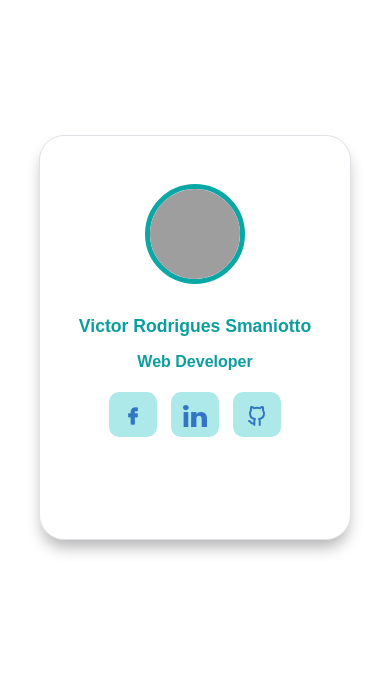
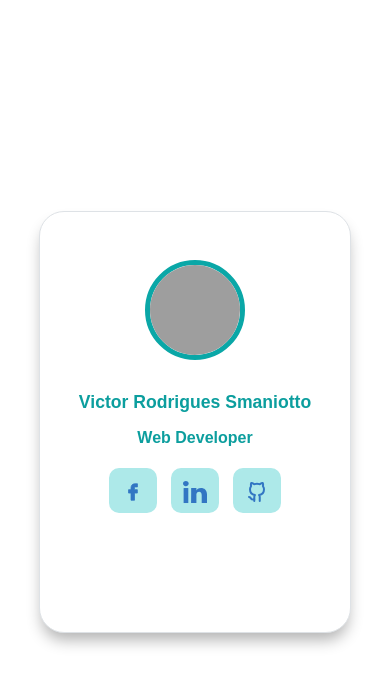
Before and after one commit to VictorSmaniotto/cartao, a plain HTML site: page index.html in a window 390 px wide. Drawn offline with Linux system fonts and the light colour scheme; grey boxes are pictures that could not be loaded.

Commit message:
Update main.css
Ajustando o card

```diff
--- a/main.css
+++ b/main.css
@@ -128,12 +128,10 @@
 
 @media screen and (max-width: 576px) {
 
-    .container{
-        height:80vh;
-    }
+
     .card{
         width: 80%;
-        height: 60%;
+        height: 50%;
         background-color: #fff;
         margin: 0 auto;
         border-radius: 25px;
```
